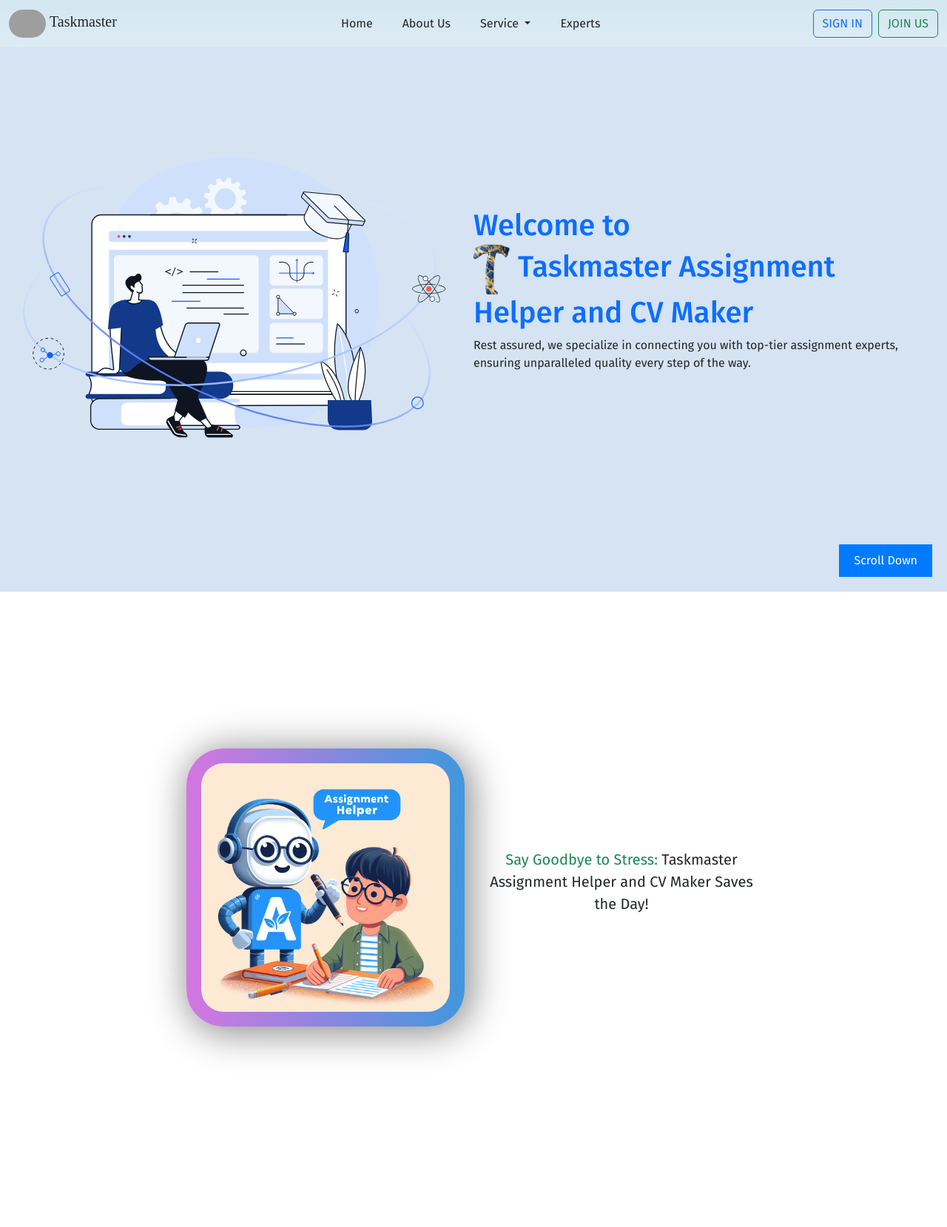
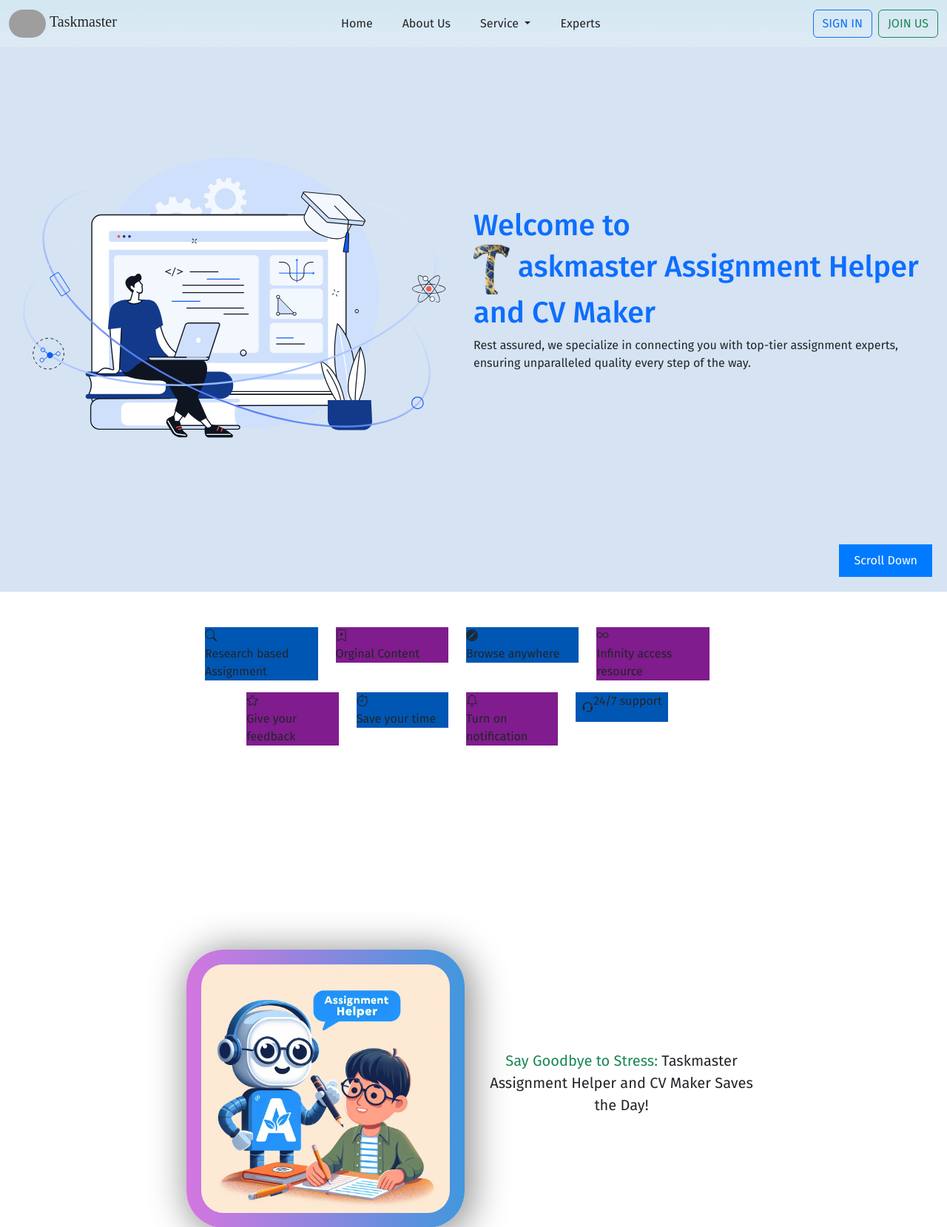
Before and after one commit to kiyuenter/taskmaster, a PHP site: page / in a window 1280 px wide. Shown: the top 1659 px of the page at 74% size. Before the commit the page ends 1427 px from the top, so only its background shows below. Run offline with PHP 8.4, Linux system fonts and the light colour scheme; some web fonts are replaced; grey boxes are pictures that could not be loaded.

Commit message:
css update

```diff
--- a/css/styles.css
+++ b/css/styles.css
@@ -96,3 +96,13 @@ body {
 .scroll-down-btn button:hover {
   background-color: #0056b3;
 }
+
+/* Div - 2 create style */
+.support-list{
+  background-color: #0056b3;
+  width: 100%;
+}
+.support-list-1{
+  background-color: #801c8d;
+  width: 100%;
+}
--- a/index.html
+++ b/index.html
@@ -6,6 +6,8 @@
     <link rel="stylesheet" href="css/styles.css"/>
     <link rel="icon" href="photo/logo.png">
     <link href="https://cdn.jsdelivr.net/npm/bootstrap@5.3.3/dist/css/bootstrap.min.css" rel="stylesheet" integrity="sha384-QWTKZyjpPEjISv5WaRU9OFeRpok6YctnYmDr5pNlyT2bRjXh0JMhjY6hW+ALEwIH" crossorigin="anonymous">
+    <link rel="stylesheet" href="https://cdn.jsdelivr.net/npm/bootstrap-icons@1.11.3/font/bootstrap-icons.min.css">
+    <link href='https://unpkg.com/boxicons@2.1.4/css/boxicons.min.css' rel='stylesheet'>
     <title>Taskmaster | Teacher Dashboard</title>
     <style>
         .navbar-nav {
@@ -74,7 +76,7 @@
           <img src="photo/taskmaster background.svg" alt="Taskmaster Background" class="img-fluid">
         </div>
         <div class="col-md-6">
-          <h1 class="text-primary text-md-right">Welcome to <br><img src="photo/Task.png" alt="Task Logo" style="max-width: 50px;" class="img-fluid"> Taskmaster Assignment Helper and CV Maker</h1>
+          <h1 class="text-primary text-md-right">Welcome to <br><img src="photo/Task.png" alt="Task Logo" style="max-width: 50px;" class="img-fluid"> askmaster Assignment Helper and CV Maker</h1>
           <p>Rest assured, we specialize in connecting you with top-tier assignment experts, ensuring unparalleled quality every step of the way.</p>
           <div class="scroll-down-btn text-center text-md-right">
             <button onclick="scrollDown()">Scroll Down</button>
@@ -82,6 +84,77 @@
         </div>
       </div>
     </div>
+    <div class="container div-2 m-5 d-flex flex-column align-items-center justify-content-center">
+      <div class="row">
+          <div class="col-md-3">
+              <div class="support-list">
+                  <div class="search">
+                      <i class="bi bi-search"></i>
+                      <p>Research based Assignment</p>
+                  </div>
+              </div>
+          </div>
+          <div class="col-md-3">
+              <div class="support-list-1">
+                  <div class="search">
+                      <i class="bi bi-bookmark-star"></i>
+                      <p>Orginal Content</p>
+                  </div>
+              </div>
+          </div>
+          <div class="col-md-3">
+              <div class="support-list">
+                  <div class="search">
+                      <i class="bi bi-browser-safari"></i>
+                      <p>Browse anywhere</p>
+                  </div>
+              </div>
+          </div>
+          <div class="col-md-3">
+              <div class="support-list-1">
+                  <div class="search">
+                      <i class="bi bi-infinity"></i>
+                      <p>Infinity access resource</p>
+                  </div>
+              </div>
+          </div>
+      </div>
+      <div class="row">
+          <div class="col-md-3">
+              <div class="support-list-1">
+                  <div class="search">
+                      <i class="bi bi-star"></i>
+                      <p>Give your feedback</p>
+                  </div>
+              </div>
+          </div>
+          <div class="col-md-3">
+              <div class="support-list">
+                  <div class="search">
+                      <i class="bi bi-stopwatch"></i>
+                      <p>Save your time</p>
+                  </div>
+              </div>
+          </div>
+          <div class="col-md-3">
+              <div class="support-list-1">
+                  <div class="search">
+                      <i class="bi bi-bell"></i>
+                      <p>Turn on notification</p>
+                  </div>
+              </div>
+          </div>
+          <div class="col-md-3">
+              <div class="support-list">
+                  <div class="search d-flex align-items-center justify-content-center">
+                      <i class='bx bx-support'></i>
+                      <p class="text-center">24/7 support</p>
+                  </div>
+              </div>
+          </div>
+      </div>
+  </div>
+
 
     <div class="container-1 container d-flex justify-content-center align-items-center">
       <div class="front-content row">
```
Also changed, not shown: photo/task-1.webp (added), photo/task-2.jpg (added).
